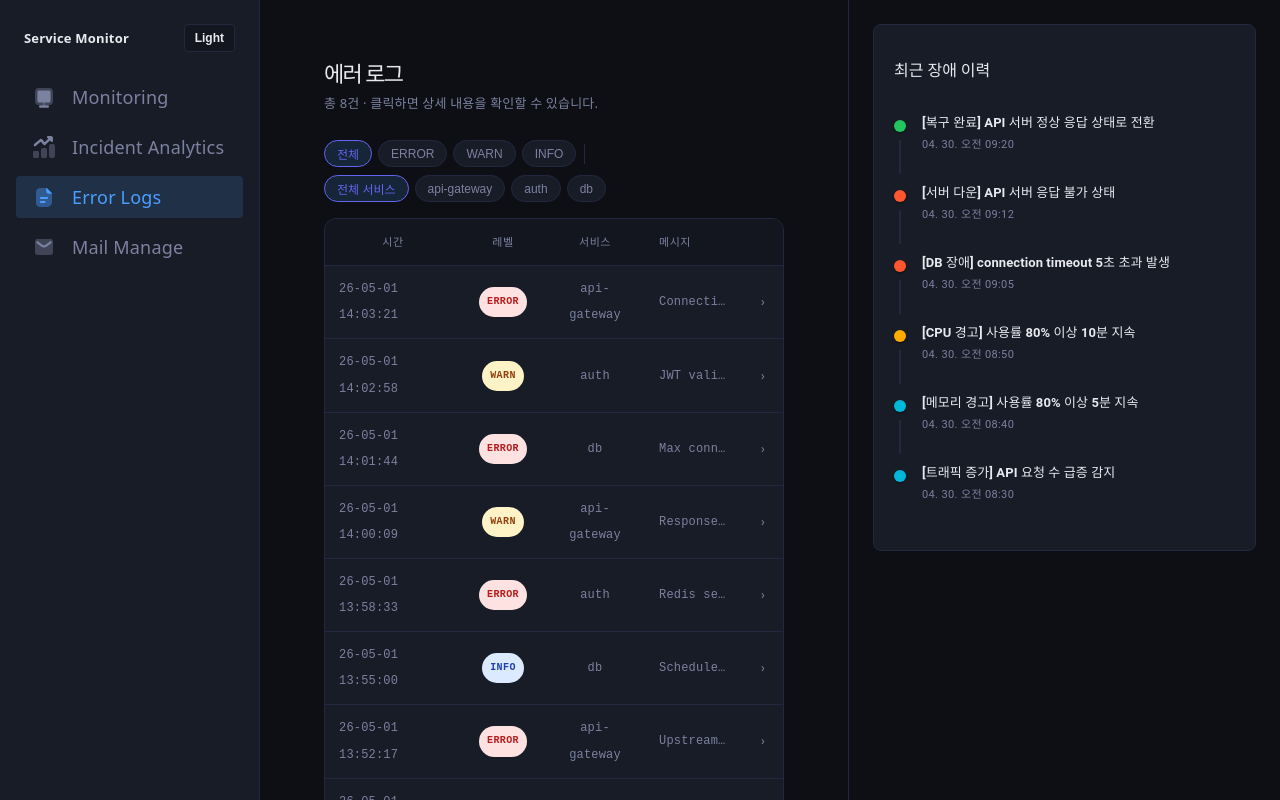
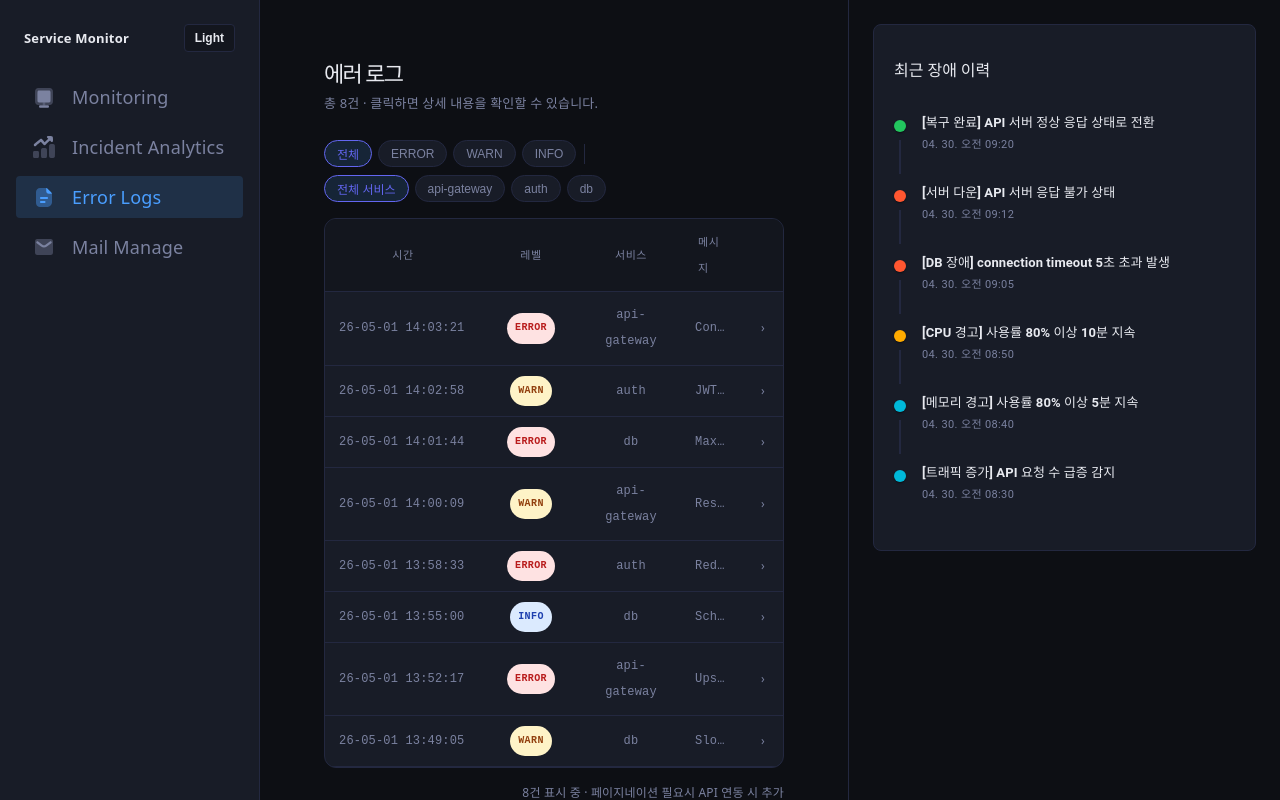
Before and after one commit to jeondaegam/service-monitor, a React (Vite) app in the folder perf-monitor-portlet/: page /error-log in a window 1280 px wide. Shown: the top 800 px of the page. Built offline with nearby package versions, Linux system fonts and the light colour scheme.

Commit message:
에러로그 페이지 UI 변경

```diff
--- a/perf-monitor-portlet/src/pages/ErrorLog/ErrorLogPage.module.css
+++ b/perf-monitor-portlet/src/pages/ErrorLog/ErrorLogPage.module.css
@@ -93,11 +93,12 @@
 
 /* 시간 */
 .timeCol {
-  width: 136px;
+  width: 156px;
 }
 
+/* 레벨 컬럼*/
 .levelCol {
-  width: 84px;
+  width: 100px;
 }
 
 .serviceCol {
@@ -124,6 +125,7 @@
 }
 
 .table .messageHeader {
+  padding-left: 17px;
   text-align: left;
 }
 
@@ -168,6 +170,7 @@
 }
 
 .messageCell {
+  padding-left: 17px;
   overflow: hidden;
   text-overflow: ellipsis;
   white-space: nowrap;
```
